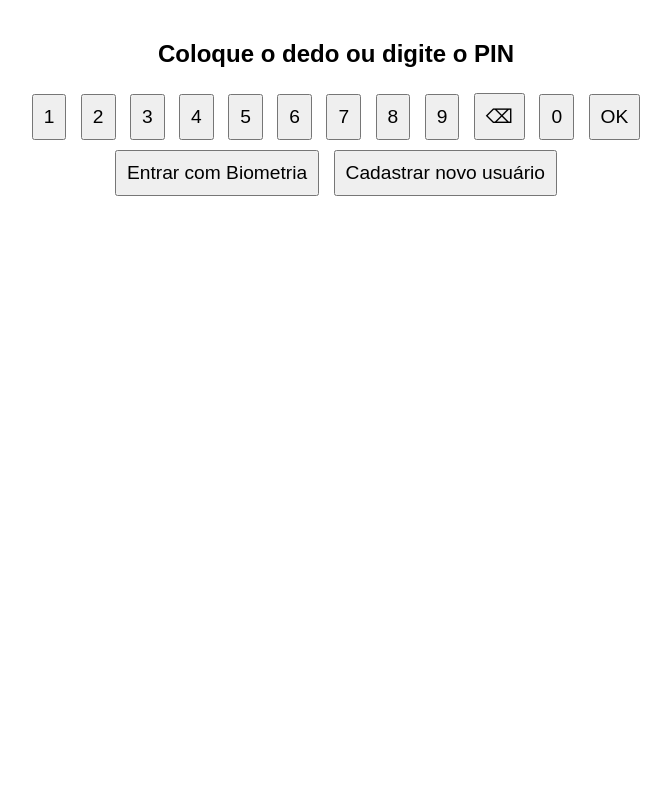
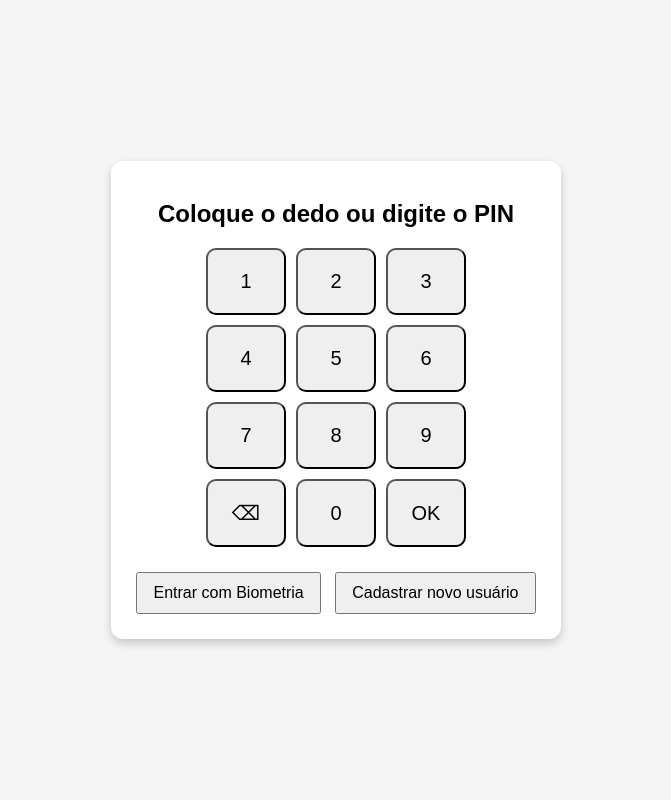
Before and after one commit to lucasfreitas0702/biometria-lanche, a Flask app: page / in a window 1280 px wide. Shown: the whole page, without its empty margins (304-975 px from the left). Run offline with Flask 3, Linux system fonts and the light colour scheme.

Commit message:
Update style.css

```diff
--- a/static/style.css
+++ b/static/style.css
@@ -1,12 +1,38 @@
 body {
-  font-family: sans-serif;
+  font-family: Arial, sans-serif;
+  background: #f5f5f5;
+  display: flex;
+  justify-content: center;
+  align-items: center;
+  height: 100vh;
+  margin: 0;
+}
+
+.container {
+  background: white;
+  padding: 20px;
+  border-radius: 12px;
+  box-shadow: 0px 4px 10px rgba(0,0,0,0.2);
   text-align: center;
-  margin: 0;
+}
+
+.keypad {
+  display: grid;
+  grid-template-columns: repeat(3, 80px);
+  grid-gap: 10px;
+  justify-content: center;
+  margin: 20px 0;
+}
+
+.keypad button {
   padding: 20px;
-  overflow: hidden;
+  font-size: 20px;
+  border-radius: 10px;
+  cursor: pointer;
 }
-input, button {
-  font-size: 1.2em;
-  padding: 10px;
+
+.buttons button, .buttons a button {
   margin: 5px;
+  padding: 10px 15px;
+  font-size: 16px;
 }
```
